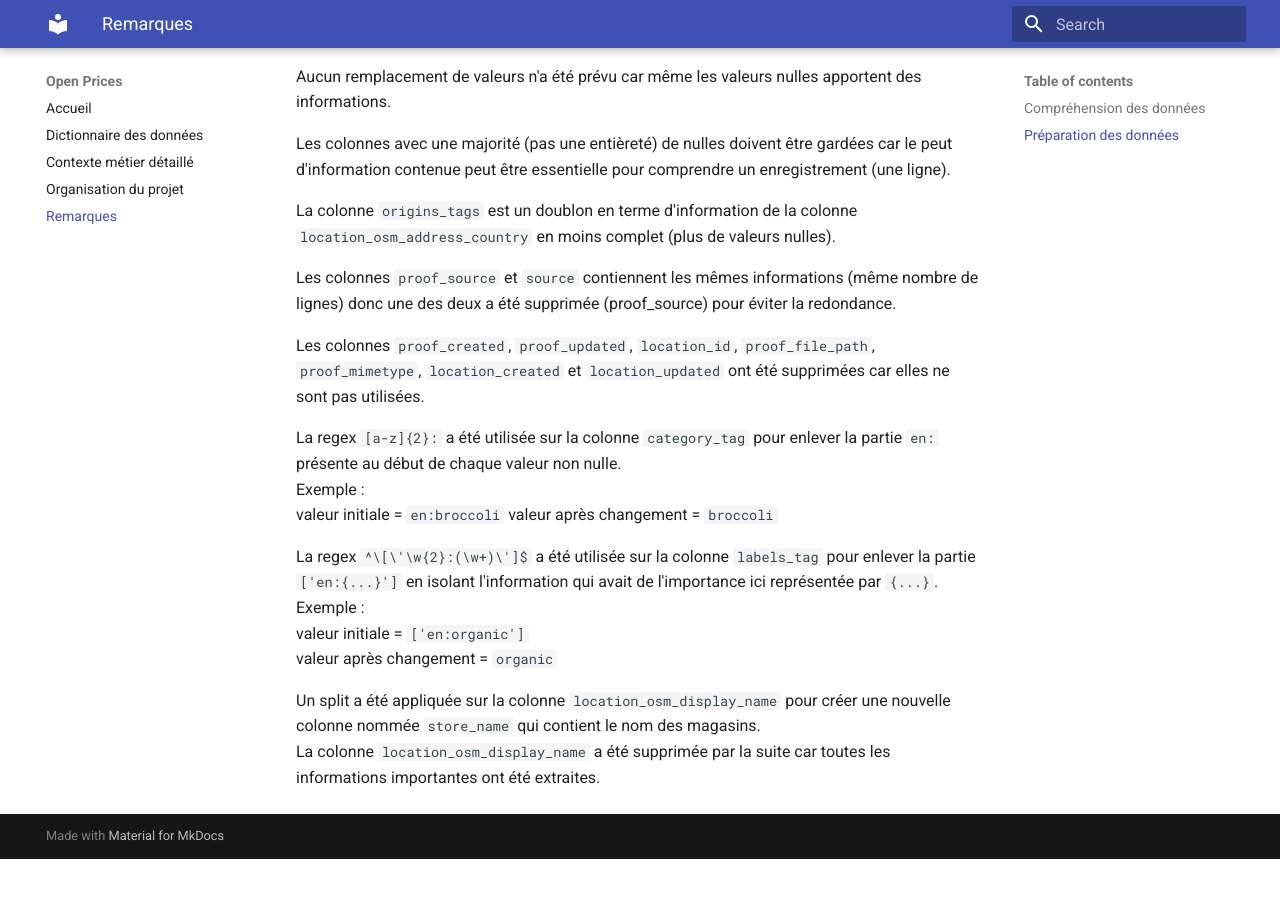
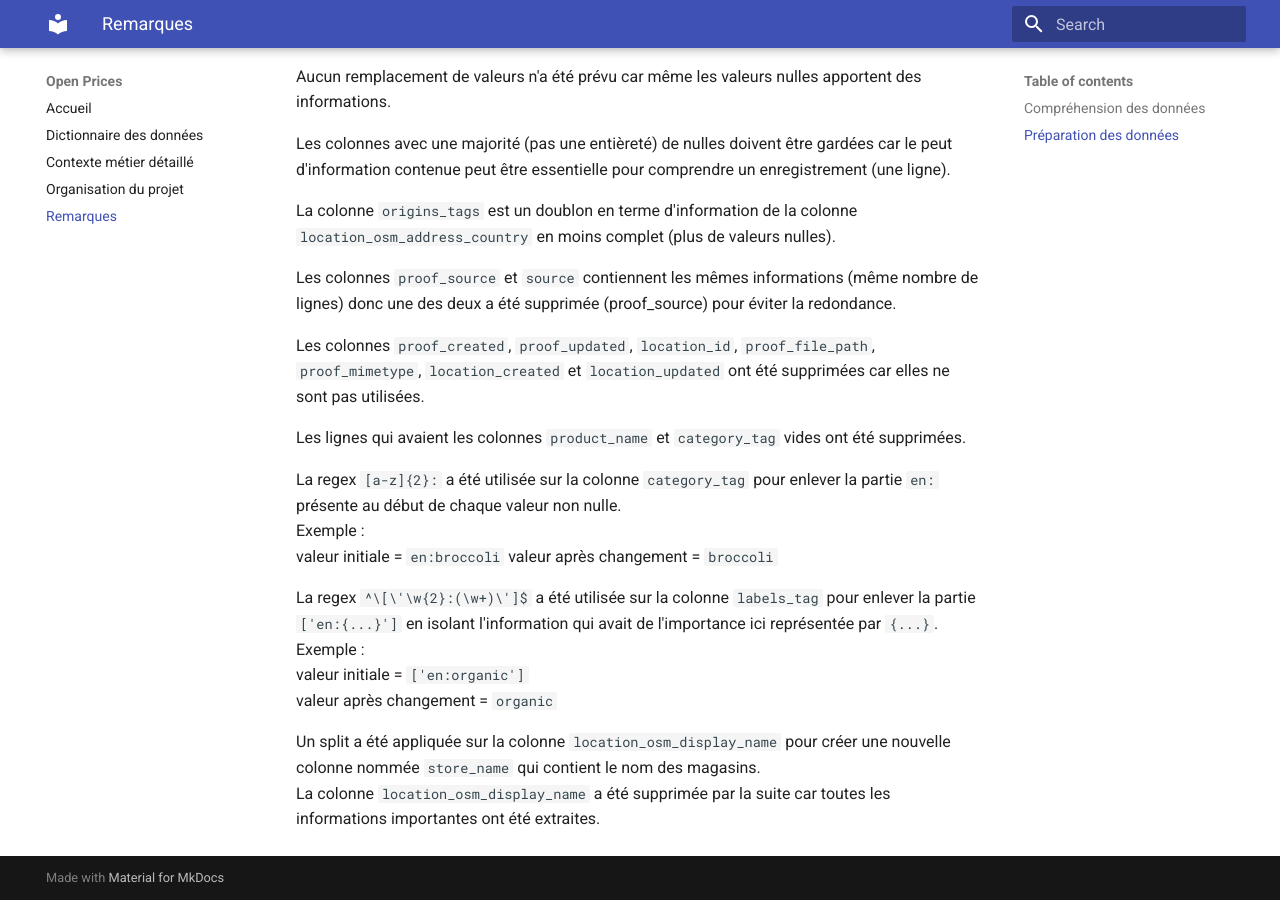
Before and after one commit to Ornellah/open_prices, an MkDocs documentation site: the page built from docs/remarques.md, in a window 1280 px wide and 900 px high, scrolled down 808 px. Built offline with MkDocs 1.6.1 and Material for MkDocs 9.7.7, drawn with Linux system fonts in a browser that asks for light colours; before the commit the page ends 1667 px from its top, so only the background shows below that.

Commit message:
add notice

```diff
--- a/docs/remarques.md
+++ b/docs/remarques.md
@@ -29,6 +29,8 @@ Les colonnes `proof_source` et `source` contiennent les mêmes informations (mê
 
 Les colonnes `proof_created`, `proof_updated`, `location_id`, `proof_file_path`, `proof_mimetype`, `location_created` et `location_updated` ont été supprimées car elles ne sont pas utilisées.<br>
 
+Les lignes qui avaient les colonnes `product_name` et `category_tag` vides ont été supprimées.<br>
+
 La regex `[a-z]{2}:` a été utilisée sur la colonne `category_tag` pour enlever la partie `en:` présente au début de chaque valeur non nulle.
 Exemple :
 valeur initiale = `en:broccoli`
```
